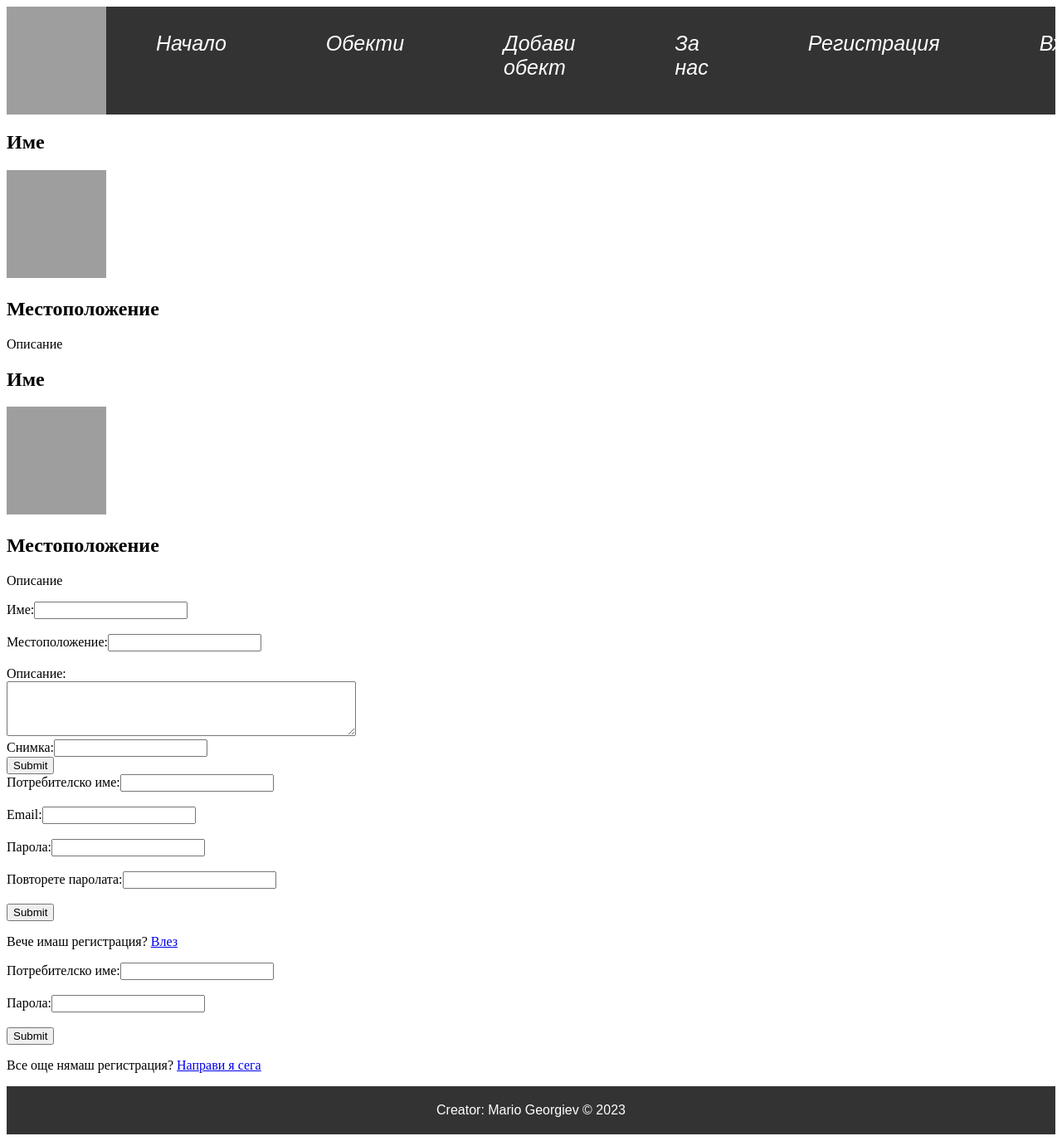
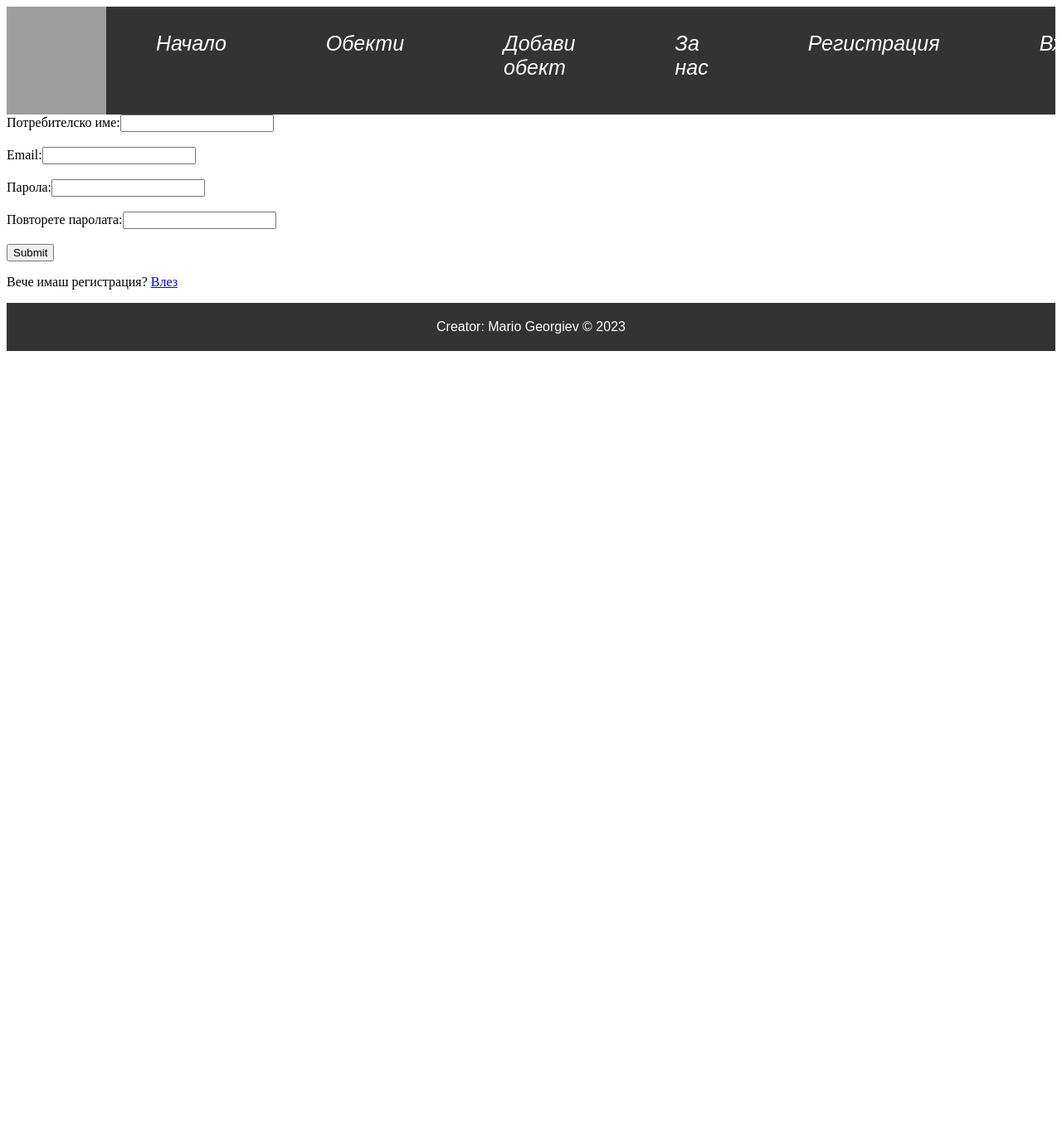
Before and after one commit to lenzarata93/react-project, a React (Vite) app in the folder client/: page /registration in a window 1280 px wide. Shown: the whole page at 83% size. After the commit the page ends 800 px from the top, so only its background shows below. Built offline with nearby package versions, Linux system fonts and the light colour scheme; grey boxes are pictures that could not be loaded.

Commit message:
Add Routes
update Nav to Links

```diff
--- a/client/src/App.jsx
+++ b/client/src/App.jsx
@@ -1,19 +1,23 @@
+import { Routes , Route } from 'react-router-dom'
 import Navigation from "./components/Navigation"
 import Footer from "./components/Footer"
 import PlacesList from "./components/Places/Places-List"
 import PlacesAdd from "./components/Places/Places-Add"
+import Login from "./components/Users/User-Login"
 import Registration from "./components/Users/User-Registration"
-import Login from "./components/Users/User-Login"
 
 function App() {
 
   return (
     <div id="page">
      <Navigation />
-     <PlacesList />
-     <PlacesAdd />
-     <Registration />
-     <Login />
+     <Routes>
+      <Route path='/places' element = { <PlacesList />} />
+      <Route path='/places/add' element = { <PlacesAdd />} />
+      <Route path='/registration' element={<Registration />} />
+      <Route path='/login' element = {<Login />} />
+     </Routes>
+
      <Footer />
     </div>
   )
--- a/client/src/components/Navigation.jsx
+++ b/client/src/components/Navigation.jsx
@@ -1,18 +1,19 @@
 import styles from '../components/Navigation.module.css'
+import {Link} from 'react-router-dom'
 
 export default function Navigation(){
     return(
 <nav>
   <ul>
-  <a href="/"><img src="https://bulgaria-air.eu/images/logos/bulgaria-travel.png" alt="Лого"/></a>
+  <Link to="/places"><img src="https://bulgaria-air.eu/images/logos/bulgaria-travel.png" alt="Лого"/></Link>
 
-    <li><a href="">Начало</a></li>
-    <li><a href="">Обекти</a></li>
-    <li><a href="">Добави обект</a></li>
-    <li><a href="">За нас</a></li>
-    <li><a href="">Регистрация</a></li>
-    <li><a href="">Вход</a></li>
-    <li><a href="">Изход</a></li>
+    <li><Link to="/">Начало</Link></li>
+    <li><Link to="/places">Обекти</Link></li>
+    <li><Link to="/places/add">Добави обект</Link></li>
+    <li><Link to="/about">За нас</Link></li>
+    <li><Link to="/registration">Регистрация</Link></li>
+    <li><Link to="/login">Вход</Link></li>
+    <li><Link to="/logout">Изход</Link></li>
   </ul>
 </nav>
 
--- a/client/src/components/Users/User-Registration.jsx
+++ b/client/src/components/Users/User-Registration.jsx
@@ -1,6 +1,7 @@
 export default function Registration(){
     return (
-        <form action="/register" method="post">
+      <>
+      <form method="post">
   <label htmlFor="username">Потребителско име:</label>
   <input type="text" id="username" name="username" required="" />
   <br />
@@ -28,6 +29,7 @@ export default function Registration(){
   </p>
 </form>
 
+      </>
 
     )
 };
--- a/client/src/main.jsx
+++ b/client/src/main.jsx
@@ -1,10 +1,12 @@
 import React from 'react'
 import ReactDOM from 'react-dom/client'
+import {BrowserRouter} from 'react-router-dom'
 import App from './App.jsx'
 
 
 ReactDOM.createRoot(document.getElementById('root')).render(
-
+ <BrowserRouter>
     <App />
+ </BrowserRouter>
 
 )
```
